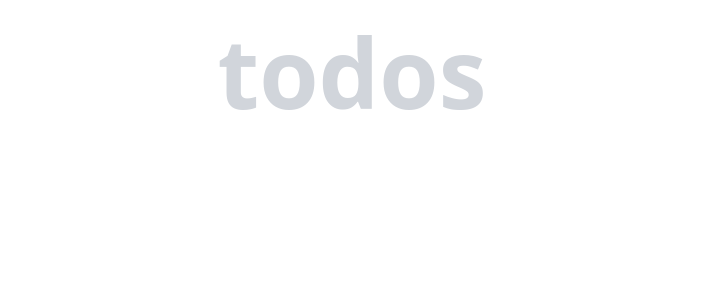
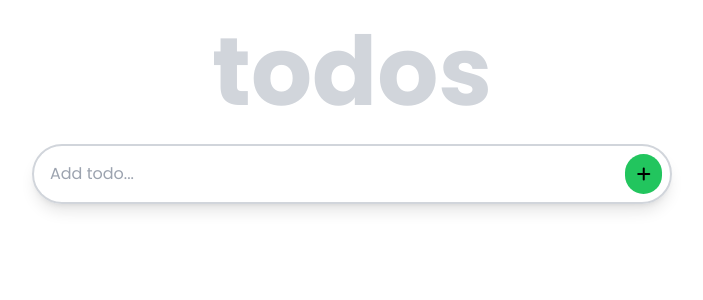
Before and after one commit to IGIRANEZAJosue/todo-project, a React (Vite) app: page / in a window 1280 px wide. Shown: the top 300 px of the page, without its empty margins (288-991 px from the left). Built offline with nearby package versions, Linux system fonts and the light colour scheme.

Commit message:
finish first ui implementation

```diff
--- a/src/App.jsx
+++ b/src/App.jsx
@@ -1,7 +1,26 @@
+import { useState } from "react";
+
 export default function App() {
+   const [input, setInput] = useState("");
+
+   console.log(input);
+
    return (
-      <div className="flex justify-center items-center">
+      <div className="flex flex-col justify-center items-center font-poppins">
          <h1 className="font-bold text-[6rem] text-gray-300">todos</h1>
+
+         <main className="flex flex-col items-center w-full">
+            <div className="flex items-center gap-4 border-2 border-gray-300 shadow-lg p-2 rounded-full w-1/2 outline-[#636cff]">
+               <input
+                  type="text"
+                  placeholder="Add todo..."
+                  className="p-2 w-full outline-none"
+               />
+               <span className="flex justify-center items-center bg-green-500 rounded-full size-10">
+                  <i className="fa-plus fa-solid"></i>
+               </span>
+            </div>
+         </main>
       </div>
    );
 }
```
